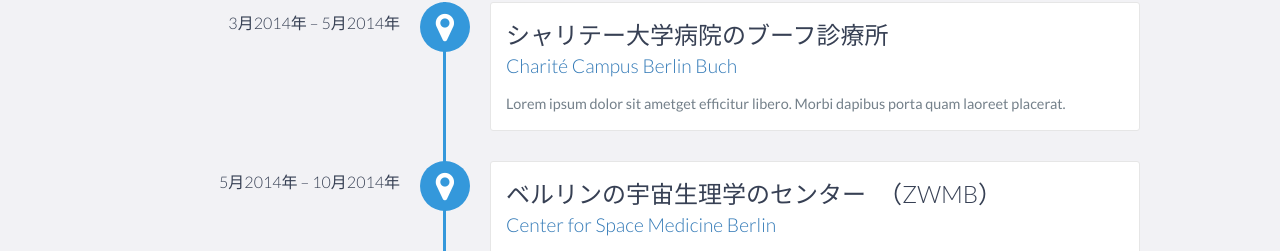
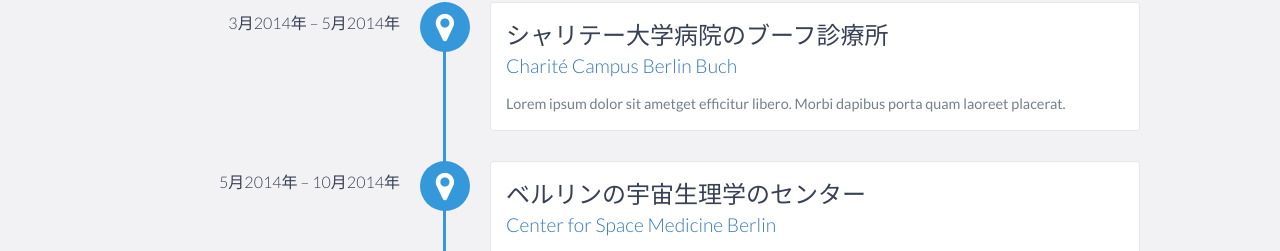
Before and after one commit to SaschaWissmann/saschawissmann.github.io, a plain HTML site: page index.html in a window 1280 px wide. Shown: the part 1265-1516 px from the top of the page. Drawn offline with nearby package versions, Linux system fonts and the light colour scheme.

Commit message:
changed pdf

```diff
--- a/index.html
+++ b/index.html
@@ -95,7 +95,7 @@
             </div>
 
             <div data-date="5月2014年 – 10月2014年">
-                <h3>ベルリンの宇宙生理学のセンター　（ZWMB）</h3>
+                <h3>ベルリンの宇宙生理学のセンター</h3>
                 <h4><a href="http://charite-in-space.de/">Center for Space Medicine Berlin</a></h4>
                 <p>
                     Lorem ipsum dolor sit amet,quam laoreet placerat.
```
Also changed, not shown: 1 other file.
